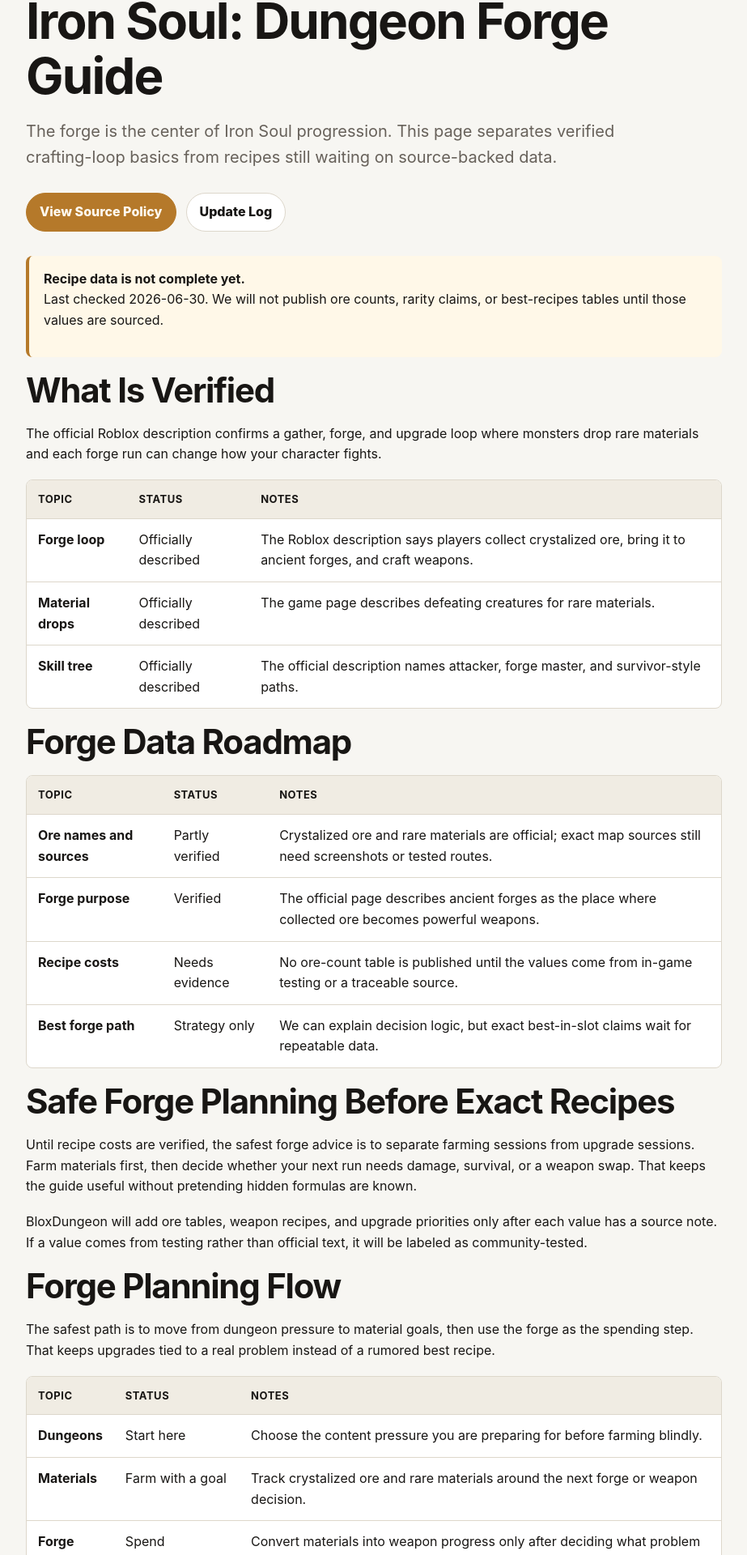
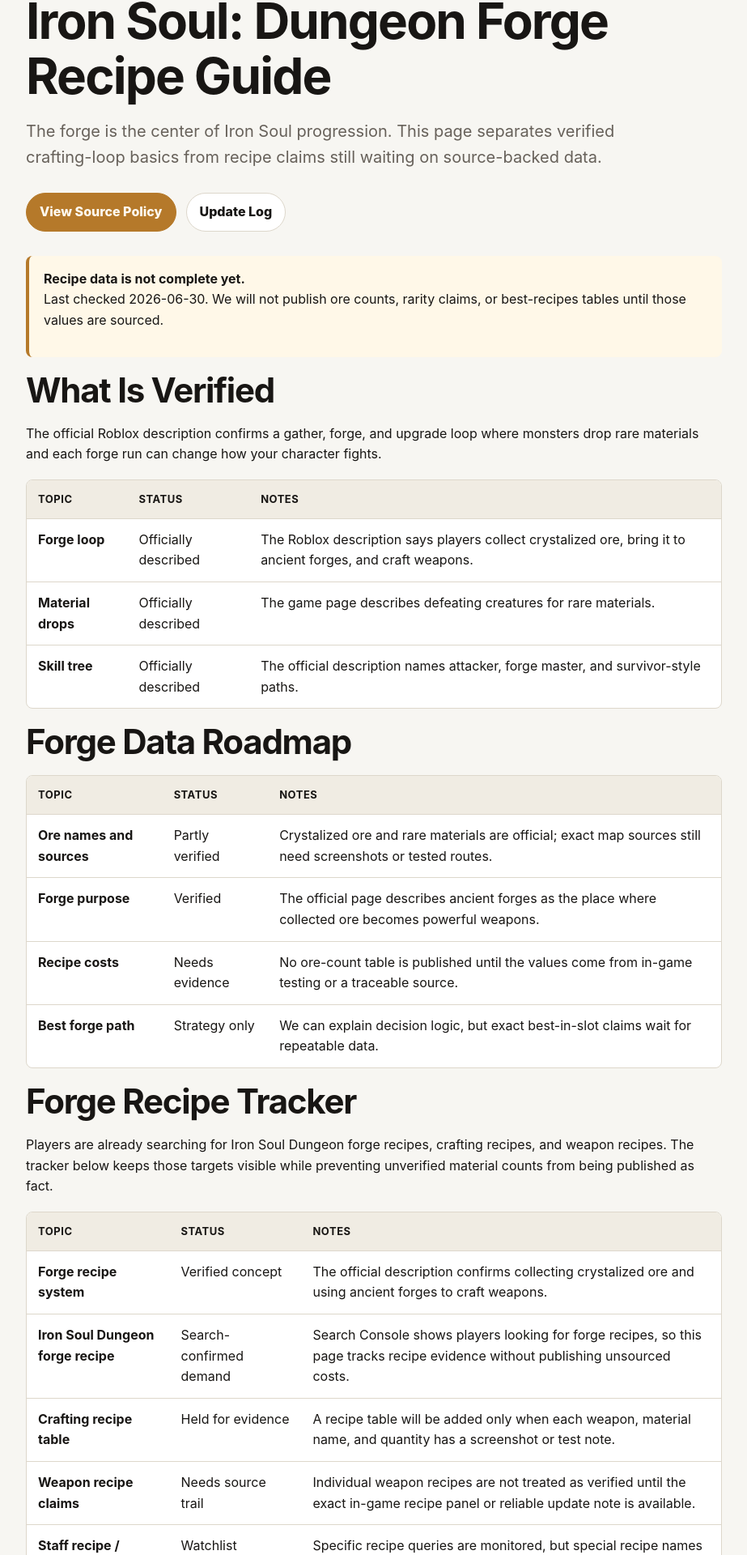
Before and after one commit to jazfox-cloud/bloxdungeon, a Next.js app: page /forge in a window 1280 px wide. Shown: the part 159-2079 px from the top of the page at 81% size, without its empty margins (48-971 px from the left). Built offline with nearby package versions, Linux system fonts and the light colour scheme.

Commit message:
feat: optimize iron soul pages from gsc signals

```diff
--- a/app/forge/page.tsx
+++ b/app/forge/page.tsx
@@ -1,15 +1,22 @@
 import type { Metadata } from "next";
 import PageShell from "@/components/PageShell";
 import StatusTable from "@/components/StatusTable";
-import { evidenceGaps, forgeResearchRows, officialMechanics, progressionPathRows, verificationChecklist } from "@/content/iron-soul";
+import {
+  evidenceGaps,
+  forgeRecipeTrackerRows,
+  forgeResearchRows,
+  officialMechanics,
+  progressionPathRows,
+  verificationChecklist
+} from "@/content/iron-soul";
 import { gameSnapshot } from "@/content/site";
 import { faqJsonLd, JsonLd, pageMetadata } from "@/lib/seo";
 
 export const metadata: Metadata = pageMetadata({
-  title: "Iron Soul: Dungeon Forge Guide",
-  description: "Iron Soul: Dungeon forge guide explaining the crafting loop, ore collection, upgrade planning, and what forge data still needs verification.",
+  title: "Iron Soul: Dungeon Forge Recipe Guide",
+  description: "Iron Soul: Dungeon forge recipe guide tracking verified crafting-loop facts, recipe evidence, ore planning, and unverified recipe claims.",
   path: "/forge/",
-  keywords: ["iron soul dungeon forge", "iron soul forge guide", "iron soul dungeon crafting"]
+  keywords: ["iron soul dungeon forge recipe", "iron soul forge recipe", "iron soul dungeon crafting recipe"]
 });
 
 export default function ForgePage() {
@@ -20,7 +27,7 @@
     },
     {
       question: "Does BloxDungeon publish forge recipe costs?",
-      answer: "Not yet. Ore counts, recipes, and best-forge tables are held until they can be verified from in-game testing or a traceable source."
+      answer: "Not yet. Ore counts, crafting recipes, and best-forge tables are held until they can be verified from in-game testing or a traceable source."
     },
     {
       question: "What should I decide before using the forge?",
@@ -35,8 +42,8 @@
   return (
     <PageShell
       eyebrow="Forge"
-      title="Iron Soul: Dungeon Forge Guide"
-      description="The forge is the center of Iron Soul progression. This page separates verified crafting-loop basics from recipes still waiting on source-backed data."
+      title="Iron Soul: Dungeon Forge Recipe Guide"
+      description="The forge is the center of Iron Soul progression. This page separates verified crafting-loop basics from recipe claims still waiting on source-backed data."
       path="/forge/"
     >
       <JsonLd data={faq} />
@@ -58,6 +65,14 @@
 
         <h2>Forge Data Roadmap</h2>
         <StatusTable rows={forgeResearchRows} />
+
+        <h2>Forge Recipe Tracker</h2>
+        <p>
+          Players are already searching for Iron Soul Dungeon forge recipes, crafting recipes, and weapon
+          recipes. The tracker below keeps those targets visible while preventing unverified material counts
+          from being published as fact.
+        </p>
+        <StatusTable rows={forgeRecipeTrackerRows} />
 
         <h2>Safe Forge Planning Before Exact Recipes</h2>
         <p>
--- a/content/iron-soul.ts
+++ b/content/iron-soul.ts
@@ -202,6 +202,57 @@
   }
 ];
 
+export const forgeRecipeTrackerRows = [
+  {
+    label: "Forge recipe system",
+    status: "Verified concept",
+    note: "The official description confirms collecting crystalized ore and using ancient forges to craft weapons."
+  },
+  {
+    label: "Iron Soul Dungeon forge recipe",
+    status: "Search-confirmed demand",
+    note: "Search Console shows players looking for forge recipes, so this page tracks recipe evidence without publishing unsourced costs."
+  },
+  {
+    label: "Crafting recipe table",
+    status: "Held for evidence",
+    note: "A recipe table will be added only when each weapon, material name, and quantity has a screenshot or test note."
+  },
+  {
+    label: "Weapon recipe claims",
+    status: "Needs source trail",
+    note: "Individual weapon recipes are not treated as verified until the exact in-game recipe panel or reliable update note is available."
+  },
+  {
+    label: "Staff recipe / special recipes",
+    status: "Watchlist",
+    note: "Specific recipe queries are monitored, but special recipe names remain off the guide until they can be confirmed."
+  }
+];
+
+export const attributeBuildRows = [
+  {
+    label: "Best attributes for attacker",
+    status: "Role guidance",
+    note: "Use this direction when dungeon clears feel too slow. Exact damage scaling and point breakpoints are still pending."
+  },
+  {
+    label: "Best attributes for forge master",
+    status: "Role guidance",
+    note: "Use this direction when your main bottleneck is material planning, crafting progress, or weapon upgrade timing."
+  },
+  {
+    label: "Best attributes for survivor",
+    status: "Role guidance",
+    note: "Use this direction when runs fail because you cannot stay alive long enough to finish dungeon objectives."
+  },
+  {
+    label: "Universal best stats",
+    status: "Not claimed",
+    note: "There is no source-backed universal stat build yet. Ranking stats without weapon, race, rune, and dungeon context would be misleading."
+  }
+];
+
 export const runeResearchRows = [
   {
     label: "Rune names",
@@ -248,6 +299,52 @@
   }
 ];
 
+export const raceEvidenceRows = [
+  {
+    label: "Best race in Iron Soul Dungeon",
+    status: "Demand confirmed",
+    note: "Search Console shows best-race and race-tier-list queries, but ranking is paused until race names and effects are verified."
+  },
+  {
+    label: "Race reroll method",
+    status: "Needs verification",
+    note: "Reroll items, code rewards, or UI claims need an in-game screenshot, test result, or traceable source before they are listed."
+  },
+  {
+    label: "S-tier race claims",
+    status: "Blocked",
+    note: "A race cannot be placed in S tier until its effect, role fit, and comparison context are known."
+  },
+  {
+    label: "First ranking format",
+    status: "Ready",
+    note: "The first real table should compare race, effect, best role, source, and last checked date."
+  }
+];
+
+export const rareMaterialWatchlistRows = [
+  {
+    label: "Dragon Tear",
+    status: "Search signal only",
+    note: "Search Console shows player interest, but BloxDungeon has not verified the item source, drop route, or exact use yet."
+  },
+  {
+    label: "Dragon Horn",
+    status: "Search signal only",
+    note: "Related dragon-material queries are being monitored. No drop table is published until the material can be tied to evidence."
+  },
+  {
+    label: "Rare dungeon materials",
+    status: "Official concept",
+    note: "The official description confirms rare materials from creature defeats, but does not list exact item names or drop rates."
+  },
+  {
+    label: "Dungeon drop table",
+    status: "Held for evidence",
+    note: "Future rows need the dungeon, enemy or boss, reward, source note, sample context, and last checked date."
+  }
+];
+
 export const casualGames = [
   {
     name: "Adopt Me!",
```
Also changed, not shown: app/attributes/page.tsx (+20 -4 lines), app/dungeons/page.tsx (+18 -3 lines), app/race-tier-list/page.tsx (+18 -3 lines).
